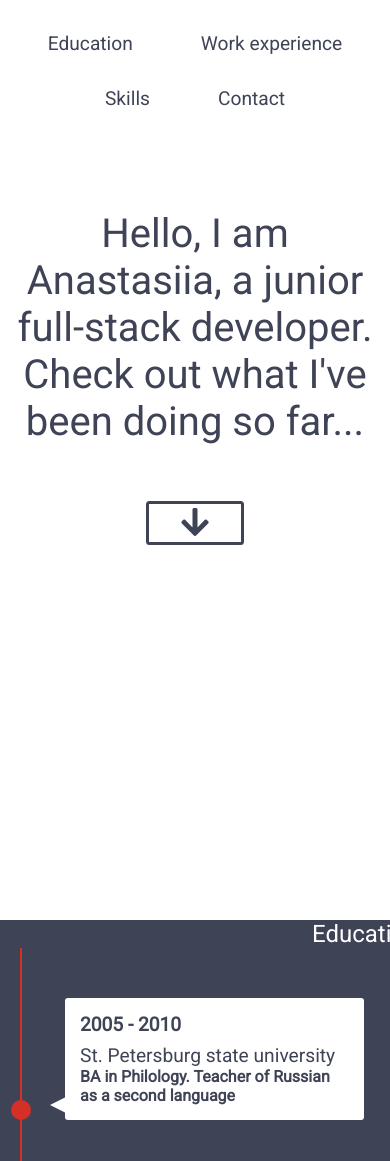
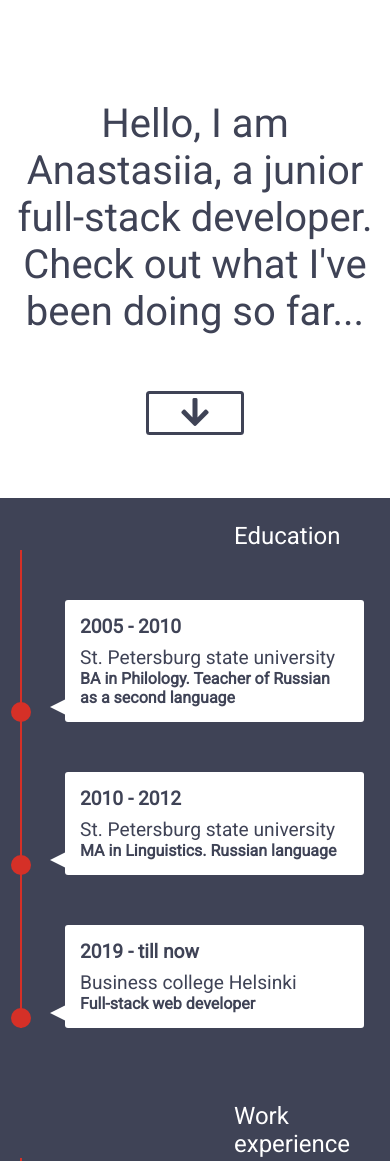
Before and after one commit to AnastasiiaAleksandrova/portfolio_project, a website: page content/index.html in a window 390 px wide. Shown: the top 1161 px of the page. Drawn offline with Linux system fonts and the light colour scheme.

Commit message:
mobile adapt

```diff
--- a/content/style.css
+++ b/content/style.css
@@ -437,6 +437,35 @@ button:active {
     display: none;
   }
 
+  .education::before {
+
+    display: none;
+
+  }
+
+
+
+ .intro {
+   height: 40vh;
+ }
+
+  nav {
+    display: none;
+  }
+
+  h2 {
+    padding-top: 1em;
+
+  }
+
+  #edu, #ex, #skills {
+    margin-left: 60vw;
+  }
+
+  #skills {
+    padding-bottom: 1em;
+  }
+
 
   .timeline {
     margin-top: 10em;
```
